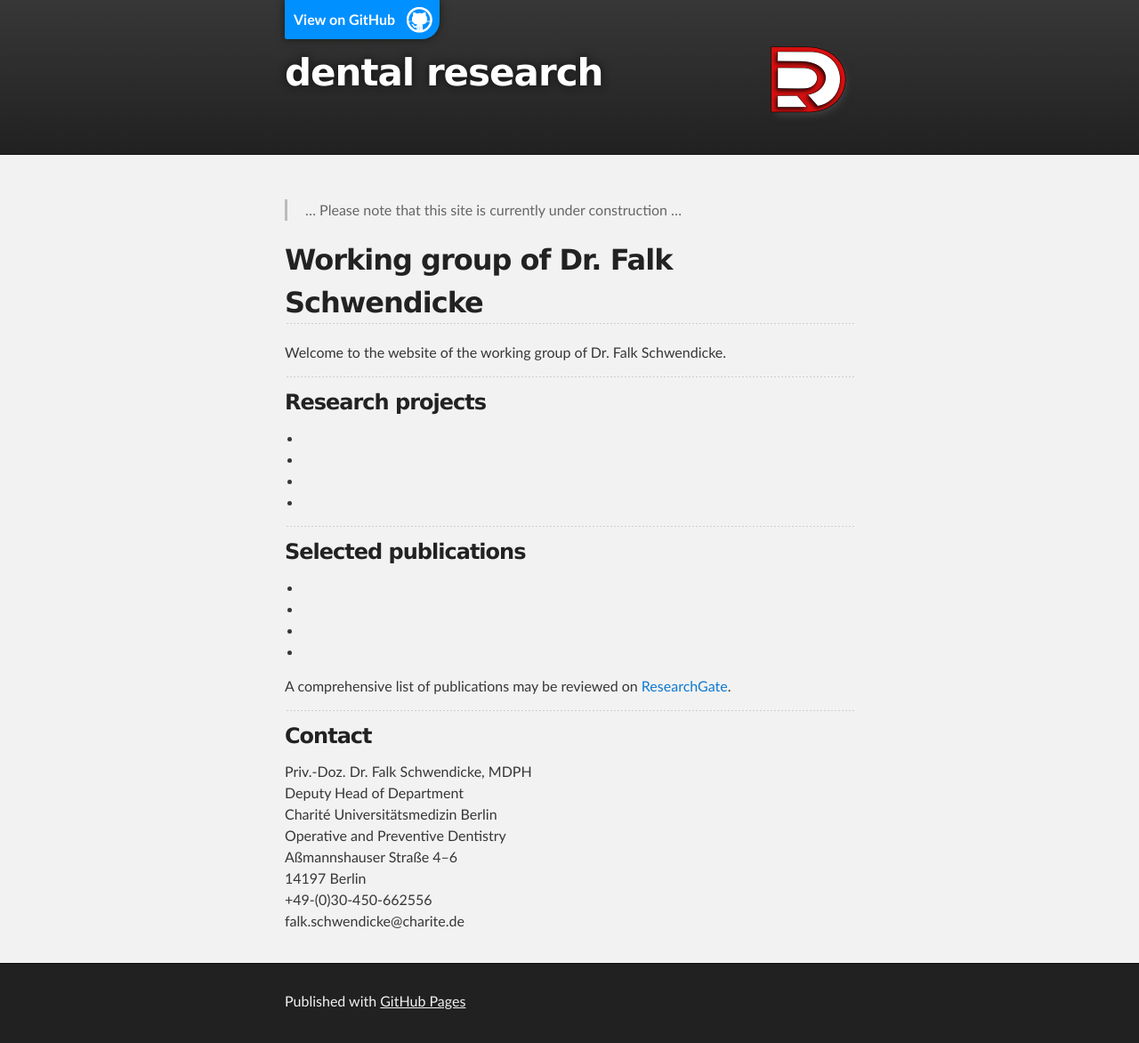
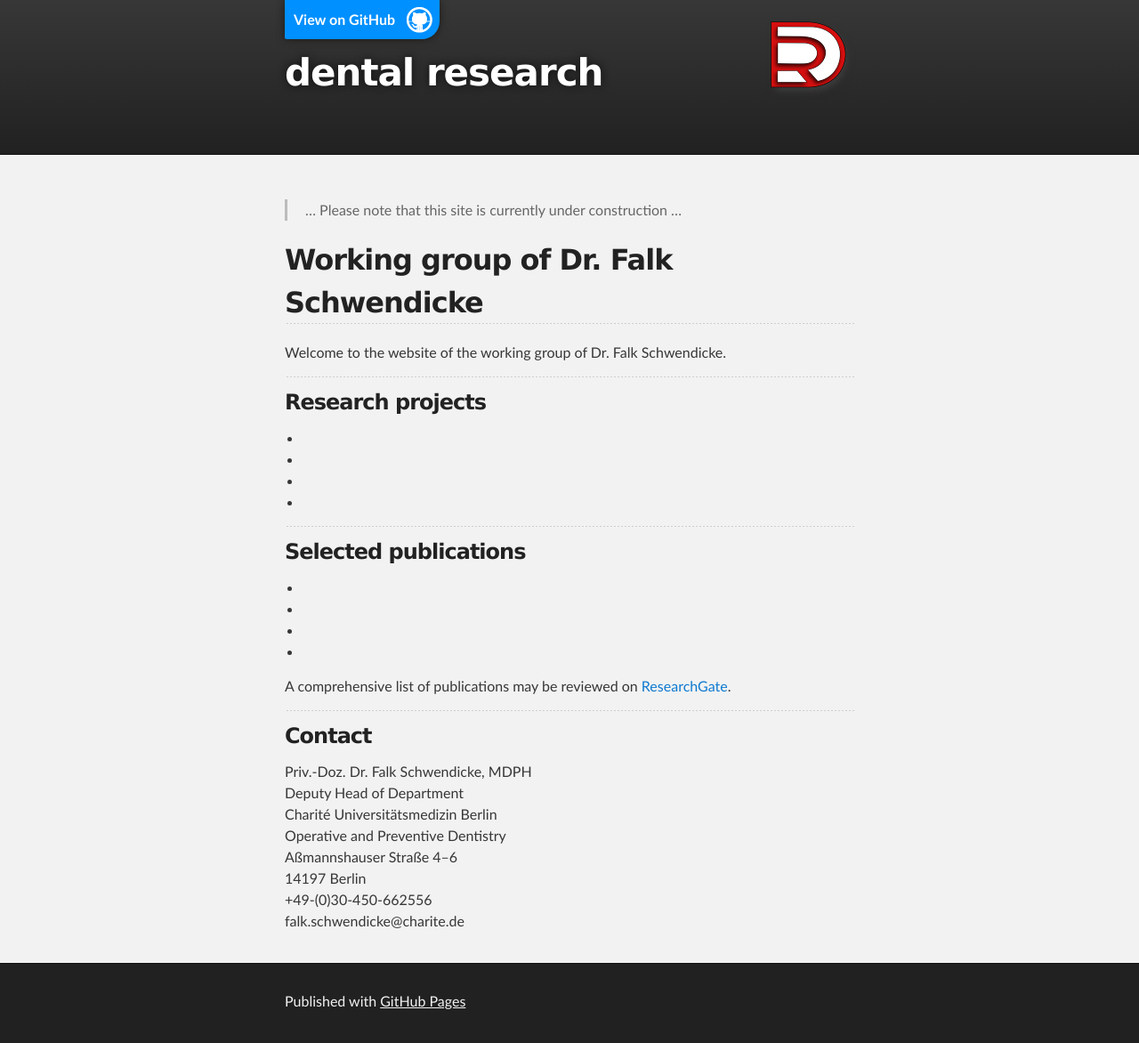
Before and after one commit to dental-research/dental-research.github.io, a Jekyll site: the page built from index.md, in a window 1280 px wide. Shown: the whole page at 89% size. Built offline with Jekyll 4.4.1, drawn with Linux system fonts in a browser that asks for light colours; the repository's description, which GitHub fills in, is left out.

Commit message:
position logo

```diff
--- a/_sass/jekyll-theme-slate.scss
+++ b/_sass/jekyll-theme-slate.scss
@@ -287,7 +287,7 @@ Full-Width Styles
   position: absolute;
   width: 100%;
   height: 100%;
-  bottom:10%;
+  bottom:45px;
   left: 20px;
   z-index: 10;
   background: url('../images/logo_dr_tiny.png') no-repeat 95% 80%;
```
